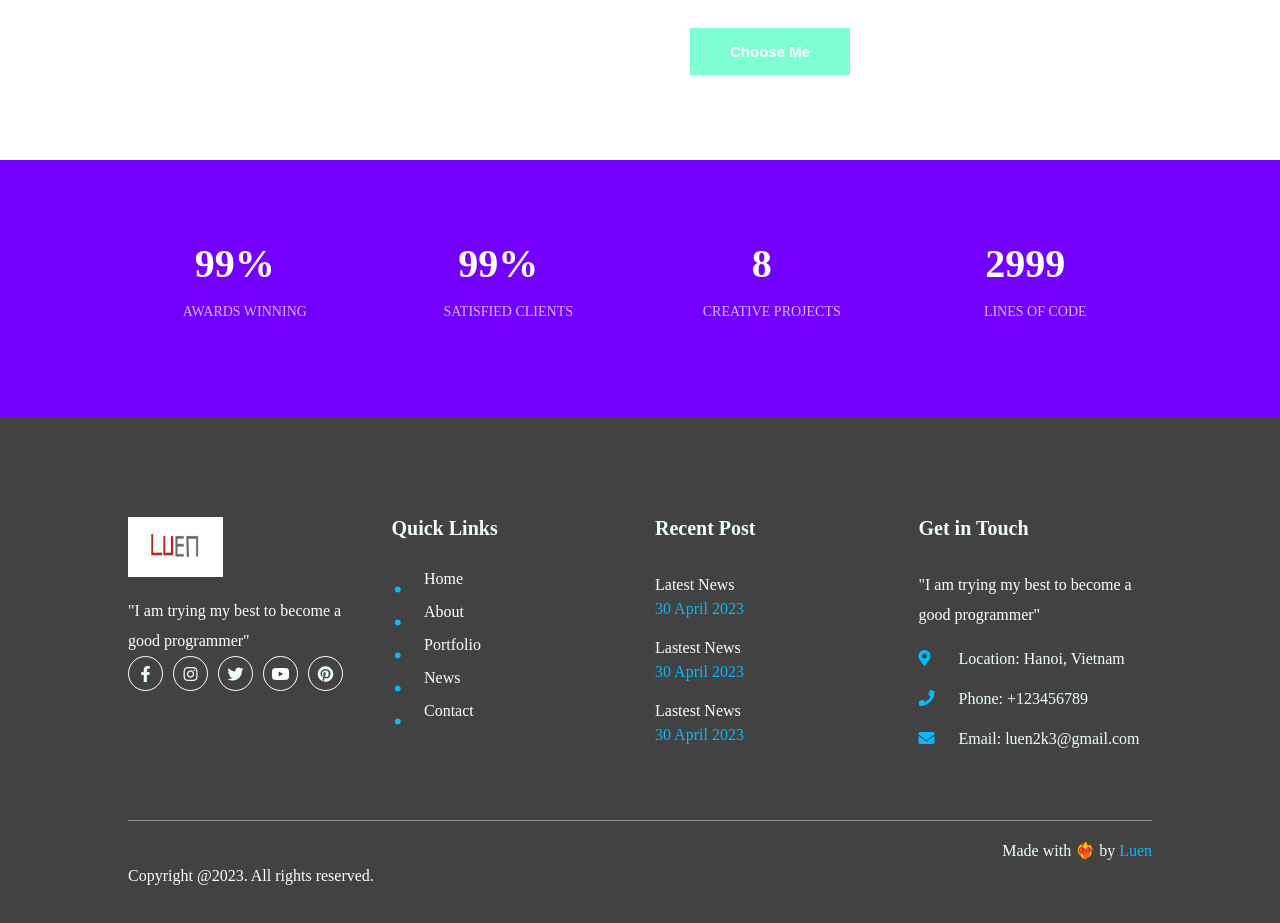
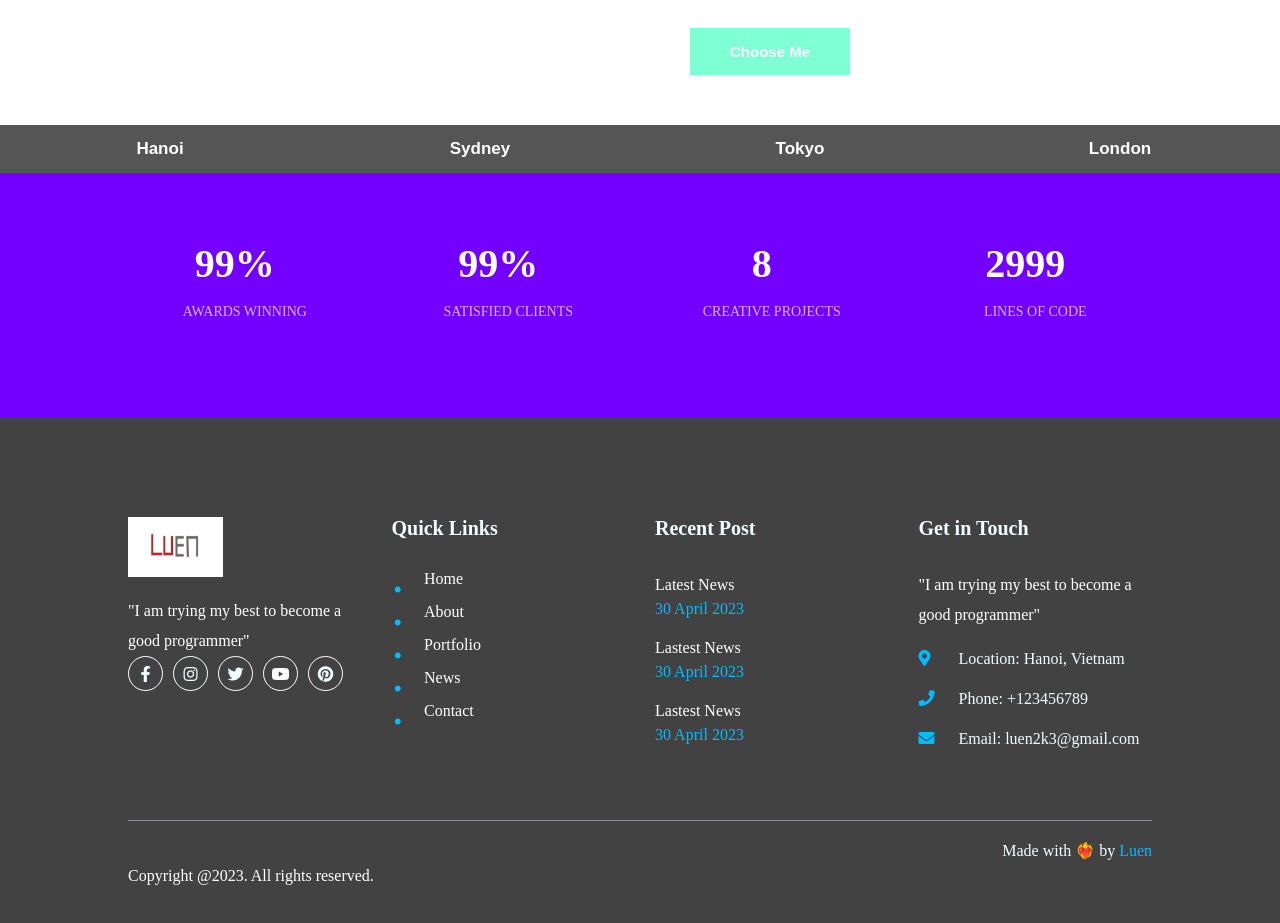
Before and after one commit to dluongta/React_App_CV_Page, a React (Create React App) app: page / in a window 1280 px wide. Shown: the part 3844-4767 px from the top of the page. Built offline with nearby package versions, Linux system fonts and the light colour scheme.

Commit message:
add city information

```diff
--- a/src/App.css
+++ b/src/App.css
@@ -3,51 +3,64 @@
   margin: 0;
   box-sizing: border-box;
 }
+
 body {
   font-family: "Times New Roman", Times, serif;
 }
+
 .container {
   max-width: 80%;
   margin: auto;
 }
+
 .flex {
   display: flex;
   justify-content: space-between;
 }
+
 ul {
   list-style: none;
 }
+
 a {
   text-decoration: none;
   color: black;
 }
+
 /*header*/
 header {
   padding: 20px 0;
 }
+
 header ul {
   display: inline-block;
 }
+
 header ul li {
   display: inline-block;
   margin-left: 30px;
 }
+
 header ul li a {
   font-weight: 500;
   transition: 0.5s;
 }
+
 header ul li a:hover {
-  color:rgb(12, 152, 239);
+  color: rgb(12, 152, 239);
   font-weight: 500;
 }
+
 .HeaderIcon {
   max-lines: 20px;
   transition: 0.5s;
 }
-.nav-items-icon{
-  color:black;
+
+.nav-items-icon {
+  color: black;
   display: none;
 }
+
 header.active {
   position: sticky;
   top: 0;
@@ -57,13 +70,16 @@ header.active {
   width: 100%;
   z-index: 10;
 }
-@media screen  and (max-width:768px) {
+
+@media screen and (max-width:768px) {
   header .icon {
     display: none;
   }
+
   .nav-links {
     display: none;
   }
+
   .nav-links-sidebar {
     position: absolute;
     display: block;
@@ -76,11 +92,12 @@ header.active {
     z-index: 5;
   }
 
-  .nav-links-sidebar{
+  .nav-links-sidebar {
     display: flex;
     flex-direction: column;
     margin-bottom: 30px;
   }
+
   header ul li {
     margin-bottom: 30px;
   }
@@ -94,6 +111,7 @@ header.active {
     padding: 5px 10px;
   }
 }
+
 /*header*/
 /*home*/
 .left,
@@ -101,34 +119,42 @@ header.active {
   width: 50%;
   position: relative;
 }
+
 .flex {
   display: flex;
 }
+
 .topMargin {
   margin-top: 80px;
 }
+
 .home {
   height: 90vh;
 }
+
 .home .img {
   height: 90vh;
   width: 100%;
   position: relative;
 
 }
+
 @keyframes updown {
   0% {
     transform: translateY(-20px);
   }
+
   50% {
     transform: translateY(20px);
   }
+
   100% {
     transform: translateY(-20px);
   }
 }
+
 .home img {
-  position : absolute;
+  position: absolute;
   top: 0;
   left: 0;
   height: 90vh;
@@ -137,6 +163,7 @@ header.active {
   transform: scale(1.1);
   animation: updown 3s linear infinite;
 }
+
 .home h1 {
   font-size: 60px;
 
@@ -153,44 +180,56 @@ header.active {
   cursor: pointer;
 
 }
+
 .socialIcon i:hover {
   color: white;
 }
+
 .facebook {
   color: rgb(75, 139, 241);
   border: 1px solid rgb(75, 139, 241);
 }
+
 .facebook:hover {
   background-color: rgb(75, 139, 241);
 }
+
 .instagram {
   color: rgb(241, 75, 224);
   border: 1px solid rgb(241, 75, 224);
 }
+
 .instagram:hover {
   background-color: rgb(241, 75, 224);
 }
+
 .twitter {
   color: rgb(75, 139, 241);
   border: 1px solid rgb(75, 139, 241);
 }
+
 .twitter:hover {
   background-color: rgb(75, 139, 241);
 }
+
 .youtube {
   color: rgb(253, 0, 0);
   border: 1px solid rgb(253, 0, 0);
 }
+
 .youtube:hover {
   background-color: rgb(253, 0, 0);
 }
+
 .pinterest {
   color: rgb(253, 97, 0);
   border: 1px solid rgb(253, 97, 0);
 }
+
 .pinterest:hover {
   background-color: rgb(253, 97, 0);
 }
+
 button {
   background: none;
   outline: none;
@@ -201,11 +240,13 @@ button {
   transition: 0.5s;
   cursor: pointer;
 }
-.primary-btn{
+
+.primary-btn {
   padding: 15px 40px;
   background-color: aquamarine;
 }
-.primary-btn:hover{
+
+.primary-btn:hover {
   background-color: rgb(255, 0, 225);
   box-shadow: 0 13px 27px 0 rebeccapurple;
 }
@@ -213,13 +254,16 @@ button {
 .home .right {
   margin-top: 15%;
 }
+
 .home .socialIcon {
   margin: 30px 0;
 }
+
 .home p {
   margin-bottom: 20px;
 }
-p{
+
+p {
 
   line-height: 30px;
 }
@@ -229,52 +273,62 @@ p{
 /*branding*/
 .grid {
   display: grid;
-  grid-template-columns: repeat(3,1fr);
+  grid-template-columns: repeat(3, 1fr);
   grid-gap: 30px;
 }
+
 .branding {
   background-color: #000000;
   color: white;
   margin-top: 35px;
   padding: 80px 0;
 }
-.branding h1{
+
+.branding h1 {
   font-size: 40px;
-  color : green;
+  color: green;
   margin-right: 20px;
 }
-.branding h2{
+
+.branding h2 {
   font-weight: 500;
   font-size: 22px;
   margin: 10px 0 20px 0;
 }
-.branding p{
+
+.branding p {
   color: white;
   opacity: 0.7;
 }
+
 /*branding*/
 
 /*about*/
 .mtop {
   margin-top: 50px;
 }
-h3{
+
+h3 {
   font-size: 15px;
   font-weight: 500;
   text-transform: uppercase;
   color: #38d16a;
   margin: 20px 0;
 }
+
 .heading h1 {
   font-size: 30px;
   margin-bottom: 30px;
 }
+
 .about p {
   margin-bottom: 20px;
 }
+
 .about .left {
   padding-right: 30px;
 }
+
 .about .img {
   position: relative;
   display: block;
@@ -282,6 +336,7 @@ h3{
   margin-right: auto;
   width: 50%;
 }
+
 .about .img::after {
   contain: "";
   position: absolute;
@@ -306,11 +361,13 @@ h3{
 .services .box {
   text-align: left;
 }
+
 .services img {
   width: 100%;
   height: 100%;
   object-fit: contain;
 }
+
 .services .text {
   background-color: aliceblue;
   box-shadow: 0 5px 20px 0 black;
@@ -326,6 +383,7 @@ h3{
   font-size: 30px;
   margin-bottom: 20px;
 }
+
 /*services*/
 
 /*wrapper*/
@@ -334,21 +392,26 @@ h3{
   margin: auto;
   text-align: center;
 }
+
 .wrapper h2 {
   font-size: 40px;
 }
+
 .wrapper p {
   opacity: 1;
   margin-bottom: 30px;
 }
+
 /*wrapper*/
 /*skill*/
 .skill {
   padding: 50px 0;
 }
+
 .skill .heading {
   text-align: center;
 }
+
 .progress {
   background-color: rgb(135, 136, 137);
   border-radius: 20px;
@@ -357,6 +420,7 @@ h3{
   height: 10px;
   width: 90%;
 }
+
 .progress h4 {
   position: absolute;
   color: #000000;
@@ -364,6 +428,7 @@ h3{
   font-size: 18px;
   font-weight: 500;
 }
+
 .progress h4:nth-child(2) {
   right: 0;
   font-size: 17px;
@@ -371,6 +436,7 @@ h3{
   color: gray;
 
 }
+
 .progress-done {
   background-color: cyan;
   border-radius: 20px;
@@ -380,60 +446,73 @@ h3{
   opacity: 0;
   transition: 1s ease 0.3s;
 }
+
 .skill .right {
   padding: 0 50px;
 }
+
 .skill .right h1 {
   font-weight: 500;
   margin-bottom: 20px;
 }
+
 .skill .right p {
   margin-bottom: 20px;
 }
+
 /*skill*/
 /*wrapperOne*/
 .grid1 {
   display: grid;
-  grid-template-columns: repeat(4,1fr);
+  grid-template-columns: repeat(4, 1fr);
   grid-gap: 30px;
 }
-.wrapperOne{
+
+.wrapperOne {
   background-color: rgb(115, 0, 255);
   text-align: center;
 }
+
 .wrapperOne h1 {
   color: white;
 }
+
 .wrapperOne p {
   font-size: 14px;
   margin: 10px 0;
 }
+
 /*wrapperOne*/
 /*footer*/
 
-footer{
+footer {
   background-color: #434242;
   padding: 100px 0 0 0;
   color: azure;
 }
+
 footer p {
   color: white;
   margin: 20px 0;
 }
+
 footer .socialIcon i {
   background-color: transparent;
   border: 1px solid white;
   border-radius: 50%;
 
 }
+
 footer h2 {
   margin-bottom: 30px;
   font-size: 20px;
 }
+
 footer li {
   color: white;
   margin-bottom: 15px;
 }
+
 footer li::before {
   content: ".";
   font-size: 50px;
@@ -442,49 +521,61 @@ footer li::before {
   margin-right: 20px;
   color: #00bbff;
 }
+
 footer .box p {
   margin: 0;
   margin-top: 15px;
 }
+
 footer span {
   color: #00bbff;
   opacity: 1;
 }
+
 footer .icon {
   margin-top: 20px;
   display: flex;
 }
+
 footer .icon i {
   color: #00bbff;
   margin-right: 20px;
   width: 20px;
   height: 20px;
 }
-.legal{
+
+.legal {
   display: flex;
   justify-content: space-between;
   border-top: 1px solid #8c9297;
   margin-top: 70px;
   padding: 20px 0;
 }
+
 footer .socialIcon i:hover {
   color: #434242;
 }
+
 footer .fa-facebook-f:hover {
   background-color: white;
 }
+
 footer .fa-instagram:hover {
   background-color: white;
 }
+
 footer .fa-twitter:hover {
   background-color: white;
 }
+
 footer .fa-youtube:hover {
   background-color: white;
 }
+
 footer .fa-pinterest:hover {
   background-color: white;
 }
+
 .white {
   color: white;
 }
@@ -494,21 +585,27 @@ footer .fa-pinterest:hover {
 /*footer*/
 
 @media screen and (max-width:768px) {
-  .left,.right {
+
+  .left,
+  .right {
     width: 100%;
   }
+
   .home .container {
     flex-direction: column;
     flex-direction: column-reverse;
   }
+
   .home {
     height: 134vh;
   }
+
   .home .img {
     width: 100%;
     height: 100%;
     position: relative;
   }
+
   .home img {
     width: 100%;
     height: 100%;
@@ -517,38 +614,48 @@ footer .fa-pinterest:hover {
   }
 
   .grid {
-    grid-template-columns: repeat(1,1fr);
+    grid-template-columns: repeat(1, 1fr);
   }
+
   .about .container {
     flex-direction: column;
   }
+
   .about .img {
 
     width: 100%;
     height: 100%;
 
   }
+
   .about img {
     object-fit: cover;
     width: 100%;
     height: 100%;
 
   }
-  .about img::after{
+
+  .about img::after {
     display: none;
   }
+
   .wrapper .container {
     max-width: 80%;
   }
+
   .skill .right {
     padding: 0;
   }
+
   footer .grid1 {
-    grid-template-columns: repeat(2,1fr);
+    grid-template-columns: repeat(2, 1fr);
   }
 
 }
-.pages, .blog, .portfolio {
+
+.pages,
+.blog,
+.portfolio {
   margin-left: 30px;
 }
 
@@ -560,21 +667,24 @@ footer .fa-pinterest:hover {
   height: 50vh;
   border-radius: 10px;
   border-style: none;
-  position: relative ;
+  position: relative;
 }
+
 .card h1 {
   padding: 10px;
   margin: 10px;
 }
+
 .card .link {
   position: absolute;
-  bottom:10px;
-  right:10px;
+  bottom: 10px;
+  right: 10px;
   font-size: 20px;
-  color:#00bbff;
+  color: #00bbff;
 }
+
 .card .link:hover {
-  color:purple;
+  color: purple;
 }
 
 .contact {
@@ -584,14 +694,17 @@ footer .fa-pinterest:hover {
   justify-content: center;
   margin: 20px;
 }
+
 .contact .box {
   line-height: 5vh;
 }
+
 .contact .icon i {
   margin-right: 20px;
   width: 20px;
   height: 20px;
 }
+
 .blog .card {
   background-color: rgb(248, 240, 255);
   padding: 10px;
@@ -600,8 +713,9 @@ footer .fa-pinterest:hover {
   height: 50vh;
   border-radius: 10px;
   border-style: none;
-  position: relative ;
+  position: relative;
 }
+
 .portfolio .card {
   background-color: rgb(255, 248, 240);
   padding: 10px;
@@ -610,5 +724,47 @@ footer .fa-pinterest:hover {
   height: 50vh;
   border-radius: 10px;
   border-style: none;
-  position: relative ;
+  position: relative;
 }
+
+/*city*/
+.tablink {
+  background-color: #555;
+  color: white;
+  float: left;
+  border: none;
+  outline: none;
+  cursor: pointer;
+  padding: 14px 16px;
+  font-size: 17px;
+  width: 25%;
+}
+
+.tablink:hover {
+  background-color: #777;
+}
+
+.tabContent {
+  color: white;
+  display: none;
+  padding: 50px;
+  text-align: center;
+}
+
+#Hanoi {
+  background-color: teal;
+}
+
+#Sydney {
+  background-color: green;
+}
+
+#Tokyo {
+  background-color: navy;
+}
+
+#London {
+  background-color: salmon;
+}
+
+/*city*/
--- /dev/null
+++ b/src/components/home/header/homes/City.jsx
@@ -0,0 +1,54 @@
+import React from 'react'
+
+export const City = () => {
+    function openCity(cityName, color) {
+        var i, tabcontent, tablinks;
+        tabcontent = document.getElementsByClassName("tabContent");
+        for (i = 0; i < tabcontent.length; i++) {
+            tabcontent[i].style.display = "none";
+        }
+        tablinks = document.getElementsByClassName("tablink");
+        for (i = 0; i < tablinks.length; i++) {
+            tablinks[i].style.backgroundColor = "";
+        }
+        if (document.getElementById(cityName)) {
+            document.getElementById(cityName).style.display = "block";
+            document.getElementById(cityName + 'Button').style.backgroundColor = color;
+        }
+
+
+
+    }
+
+    return (
+
+        <>
+
+            <button class="tablink" onClick={() => openCity('Hanoi', 'teal')} id="HanoiButton">Hanoi</button>
+            <button class="tablink" onClick={() => openCity('Sydney', 'green')} id="SydneyButton">Sydney</button>
+            <button class="tablink" onClick={() => openCity('Tokyo', 'navy')} id="TokyoButton">Tokyo</button>
+            <button class="tablink" onClick={() => openCity('London', 'salmon')} id="LondonButton">London</button>
+            <div id="Hanoi" className="tabContent">
+                <h1>Hanoi</h1>
+                <p>Hanoi is the capital city of VietNam.</p>
+            </div>
+
+            <div id="Sydney" className="tabContent">
+                <h1>Sydney</h1>
+                <p>Sydney is the metropolitan city of Australia.</p>
+            </div>
+
+            <div id="Tokyo" className="tabContent">
+                <h1>Tokyo</h1>
+                <p>Tokyo is the capital of Japan.</p>
+            </div>
+
+            <div id="London" className="tabContent">
+                <h1>London</h1>
+                <p>London is the capital of England.</p>
+            </div>
+
+
+        </>
+    )
+}
--- a/src/components/pageComponent/HomePage.jsx
+++ b/src/components/pageComponent/HomePage.jsx
@@ -6,6 +6,7 @@ import { Skill } from '../home/header/homes/Skill'
 import { WrapperOne } from '../home/header/homes/WrapperOne'
 import { Service } from '../home/services/Service'
 import { Wrapper } from '../home/Wrapper'
+import { City } from '../home/header/homes/City'
 
 export const HomePage = () => {
   return (
@@ -16,6 +17,7 @@ export const HomePage = () => {
     <Service/>
     <Wrapper/>
     <Skill/>
+    <City/>
     <WrapperOne/>
     </>
   )
```
Also changed, not shown: public/index.html (+8 -13 lines), src/components/home/header/homes/CityFunction.js (added, +15 -0 lines), 11 other files (tests, documents, lock files or other folders).
